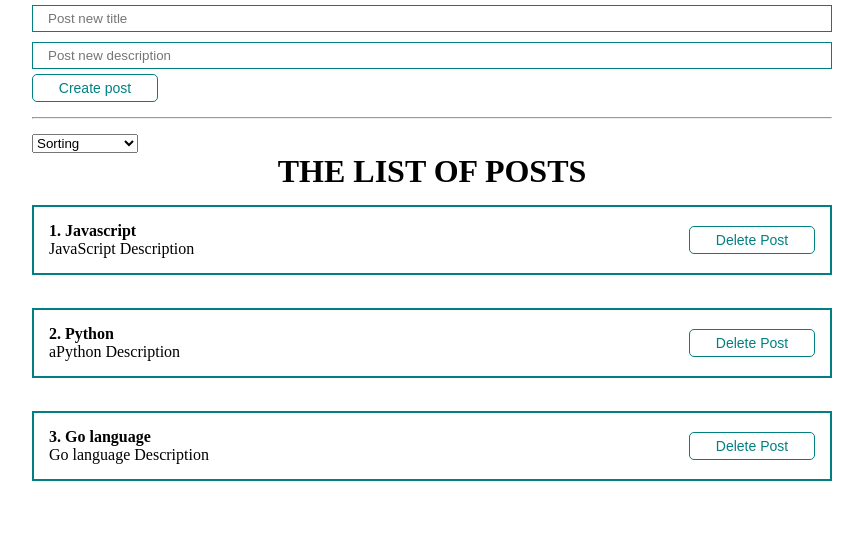
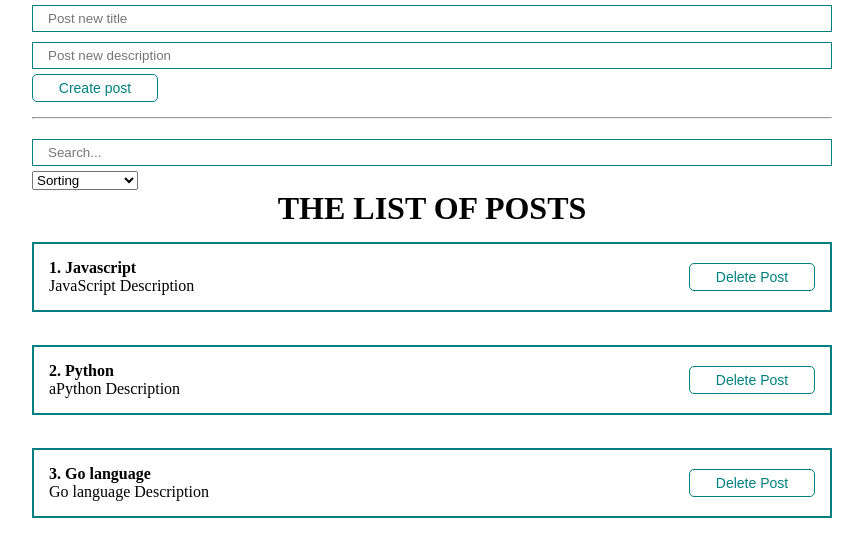
Before and after one commit to Azrubael/230212-reactfun, a React (Create React App) app: page / in a window 1280 px wide. Shown: the top 556 px of the page, without its empty margins (208-1071 px from the left). Built offline with nearby package versions, Linux system fonts and the light colour scheme.

Commit message:
Step #19. Added hook 'useMemo' and implemented sorting without unnessessary calculations. First step to 'Search'

```diff
--- a/src/App.js
+++ b/src/App.js
@@ -1,22 +1,34 @@
-import React, { useState } from 'react'
+import React, { useState, useMemo } from 'react'
 import ClassCounter from './components/ClassCounter.jsx'
 import './styles/App.css'
 import PostList from './components/PostList.jsx'
 import PostForm from './components/UI/PostForm.jsx'
 import MySelect from './components/UI/select/MySelect.jsx'
+import MyInput from './components/UI/input/MyInput.jsx'
 
 
 function App() {
 
-  const [ posts, setPosts ] = useState([
-    {id: 1, title: "Javascript", body: "JavaScript Description"},
-    {id: 2, title: "Python", body: "aPython Description"},
-    {id: 3, title: "Go language", body: "Go language Description"},
+  const [posts, setPosts] = useState([
+    { id: 1, title: "Javascript", body: "JavaScript Description" },
+    { id: 2, title: "Python", body: "aPython Description" },
+    { id: 3, title: "Go language", body: "Go language Description" },
   ])
-  const [ selectedSort, setSelectedSort ] = useState('')
+  const [selectedSort, setSelectedSort] = useState('')
+  const [searchQuery, setSearchQuery] = useState('')
+
+  const sortedPosts = useMemo(() => {
+    console.log('Отработала функция ортировки постов')
+    if (selectedSort) {
+      // сортировка копии массива, а не массива напрямую
+      // (если выбран параметр сортировки)
+      return [...posts].sort((a, b) => a[selectedSort].localeCompare(b[selectedSort]))
+    }
+    return posts
+  }, [selectedSort, posts])
 
   const createPost = (newPost) => {
-    setPosts([ ...posts, newPost ])
+    setPosts([...posts, newPost])
   }
 
   // Получаем post из дочернего компонента
@@ -26,30 +38,34 @@
 
   const sortPosts = (sort) => {
     setSelectedSort(sort)
-    // сортировка копии массива, а не массива напрямую
-    setPosts([...posts].sort((a,b) => a[sort].localeCompare(b[sort])))
+    // setPosts() // вроде можно удалить
   }
 
   return (
     <div className="App">
-      <PostForm create={ createPost } />
-      <hr style={{margin: '15px 0'}}/>
+      <PostForm create={createPost} />
+      <hr style={{ margin: '15px 0' }} />
       <div>
+        <MyInput
+          value={searchQuery}
+          onChange={e => setSearchQuery(e.target.value)}
+          placeholder="Search..."
+        />
         <MySelect
-          value={ selectedSort }
-          onChange={ sortPosts }
+          value={selectedSort}
+          onChange={sortPosts}
           defaultValue="Sorting"
           options={[
-            {value: 'title', name: 'By name'},
-            {value: 'body', name: 'By description'}
+            { value: 'title', name: 'By name' },
+            { value: 'body', name: 'By description' }
           ]}
         />
       </div>
-      { posts.length !== 0
-        ? <PostList remove={ removePost } posts={ posts } title="THE LIST OF POSTS"/>
+      {posts.length !== 0
+        ? <PostList remove={removePost} posts={sortedPosts} title="THE LIST OF POSTS" />
         : <div><br /><h3>There is no more posts</h3>
           <ClassCounter />
-          </div>
+        </div>
       }
     </div>
   )
```
